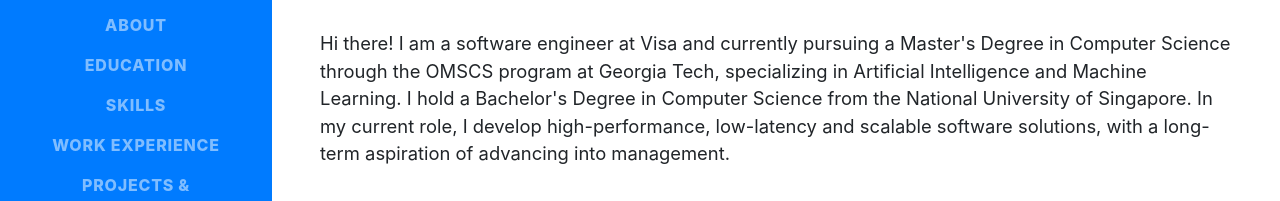
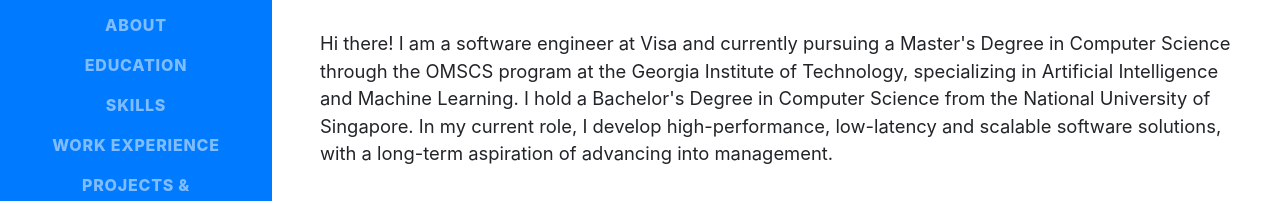
Before and after one commit to shawnlsj97/AboutMe, a website with bundled scripts: page index.html in a window 1280 px wide. Shown: the part 315-516 px from the top of the page. Built offline with nearby package versions, Linux system fonts and the light colour scheme; files whose address does not match are found by name; a web font is replaced by a local one.

Commit message:
Update about

```diff
--- a/index.html
+++ b/index.html
@@ -78,7 +78,7 @@
         </h1>
         <div class="subheading mb-5"><i class="fa fa-compass" aria-hidden="true"></i>&nbsp; Singapore &nbsp;<a href="mailto:name@email.com"><i class="fa fa-paper-plane" aria-hidden="true"></i>&nbsp; shawnlsj97@gmail.com</a>
         </div>
-        <p class="lead mb-5">Hi there! I am a software engineer at Visa and currently pursuing a Master's Degree in Computer Science through the OMSCS program at Georgia Tech, specializing in Artificial Intelligence and Machine Learning. I hold a Bachelor's Degree in Computer Science from the National University of Singapore. In my current role, I develop high-performance, low-latency and scalable software solutions, with a long-term aspiration of advancing into management.</p>
+        <p class="lead mb-5">Hi there! I am a software engineer at Visa and currently pursuing a Master's Degree in Computer Science through the OMSCS program at the Georgia Institute of Technology, specializing in Artificial Intelligence and Machine Learning. I hold a Bachelor's Degree in Computer Science from the National University of Singapore. In my current role, I develop high-performance, low-latency and scalable software solutions, with a long-term aspiration of advancing into management.</p>
         <div class="social-icons">
           <a href="https://www.linkedin.com/in/shawnlsj97/">
             <i class="fab fa-linkedin-in"></i>
```
